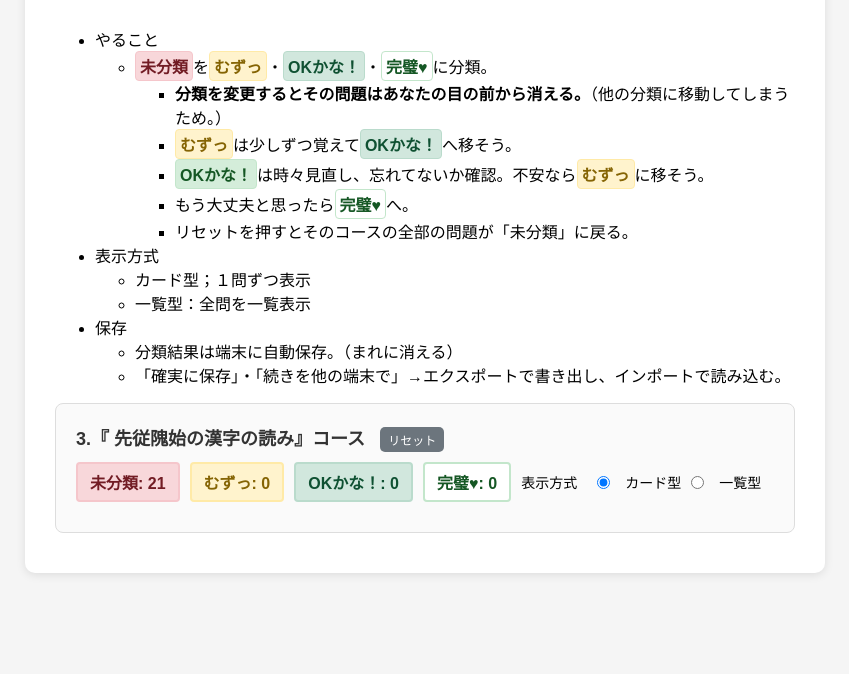
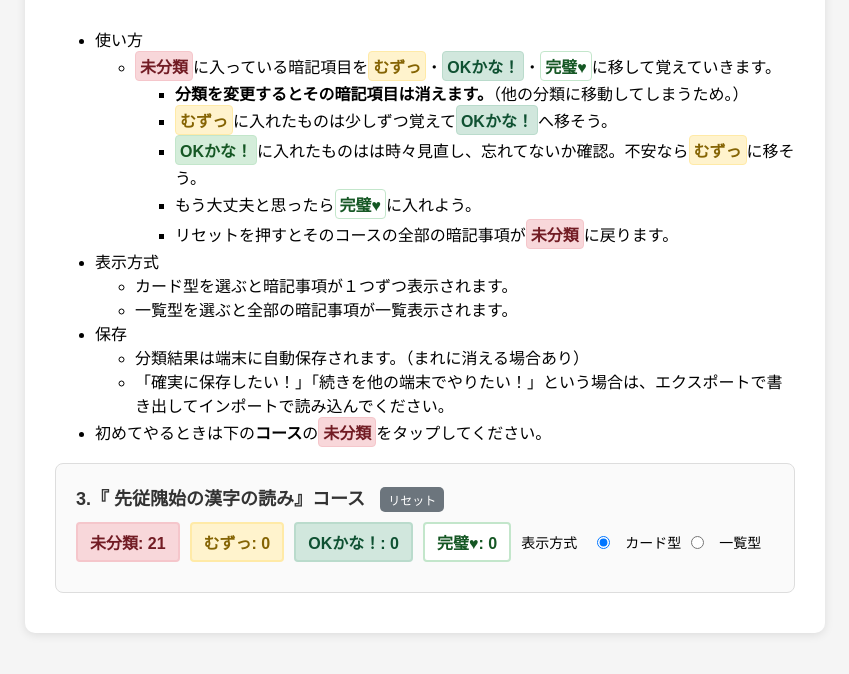
Before and after one commit to yasu-ops/flashcard, a plain HTML site: page index.html in a window 1280 px wide. Shown: the part 120-794 px from the top of the page, without its empty margins (215-1064 px from the left). Drawn offline with nearby package versions, Linux system fonts and the light colour scheme.

Commit message:
説明を丁寧に

```diff
--- a/index.html
+++ b/index.html
@@ -19,24 +19,25 @@
         <div id="main-screen">
             <h1>= 分類して暗記 =</h1>
             <ul>
-            <li>やること
+            <li>使い方
                 <ul>
-                    <li><span class="label-untouched">未分類</span>を<span class="label-not-memorized">むずっ</span>・<span class="label-maa-ok">OKかな！</span>・<span class="label-rakusho">完璧♥</span>に分類。</li>
+                    <li><span class="label-untouched">未分類</span>に入っている暗記項目を<span class="label-not-memorized">むずっ</span>・<span class="label-maa-ok">OKかな！</span>・<span class="label-rakusho">完璧♥</span>に移して覚えていきます。</li>
                     <ul>
-                        <li><b>分類を変更するとその問題はあなたの目の前から消える。</b>（他の分類に移動してしまうため。）</li>
-                        <li><span class="label-not-memorized">むずっ</span>は少しずつ覚えて<span class="label-maa-ok">OKかな！</span>へ移そう。</li>
-                        <li><span class="label-completed">OKかな！</span>は時々見直し、忘れてないか確認。不安なら<span class="label-not-memorized">むずっ</span>に移そう。</li>
-                        <li>もう大丈夫と思ったら<span class="label-rakusho">完璧♥</span>へ。
-                        <li>リセットを押すとそのコースの全部の問題が「未分類」に戻る。</li>
+                        <li><b>分類を変更するとその暗記項目は消えます。</b>（他の分類に移動してしまうため。）</li>
+                        <li><span class="label-not-memorized">むずっ</span>に入れたものは少しずつ覚えて<span class="label-maa-ok">OKかな！</span>へ移そう。</li>
+                        <li><span class="label-completed">OKかな！</span>に入れたものはは時々見直し、忘れてないか確認。不安なら<span class="label-not-memorized">むずっ</span>に移そう。</li>
+                        <li>もう大丈夫と思ったら<span class="label-rakusho">完璧♥</span>に入れよう。
+                        <li>リセットを押すとそのコースの全部の暗記事項が<span class="label-untouched">未分類</span>に戻ります。</li>
                     </ul>
                 </ul>
             <li>表示方式
-                <ul><li>カード型；１問ずつ表示</li>
-                    <li>一覧型：全問を一覧表示</li></ul>
+                <ul><li>カード型を選ぶと暗記事項が１つずつ表示されます。</li>
+                    <li>一覧型を選ぶと全部の暗記事項が一覧表示されます。</li></ul>
             <li>保存
-             <ul><li>分類結果は端末に自動保存。（まれに消える）</li>
-                 <li>「確実に保存」・「続きを他の端末で」→エクスポートで書き出し、インポートで読み込む。</li>
+             <ul><li>分類結果は端末に自動保存されます。（まれに消える場合あり）</li>
+                 <li>「確実に保存したい！」「続きを他の端末でやりたい！」という場合は、エクスポートで書き出してインポートで読み込んでください。</li>
                 </ul>
+            <li>初めてやるときは下の<b>コース</b>の<span class="label-untouched">未分類</span>をタップしてください。</li>
             </ul>
             <div id="sets-container">
                 <div class="loading">問題・正解セットの一覧.csvを読み込んでいます...</div>
```
